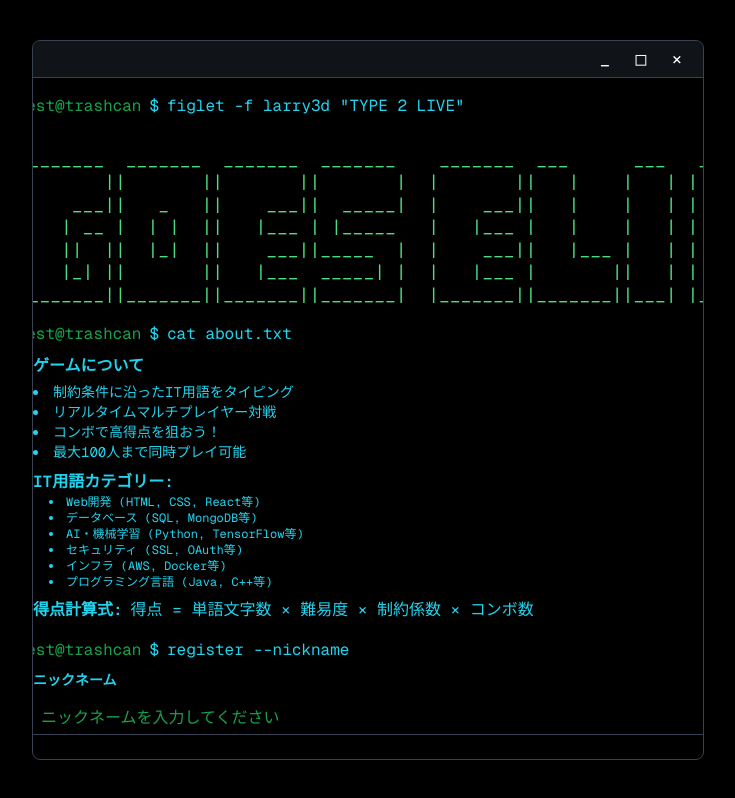
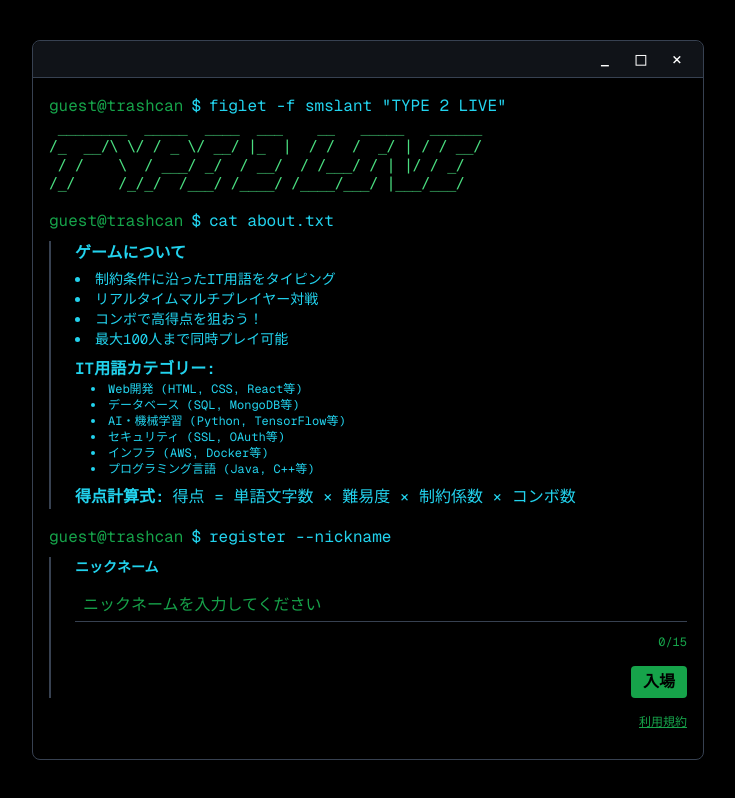
Before and after one commit to ulxsth/2506-hackz-brachio, a Next.js app in the folder frontend/: page / in a window 1280 px wide. Shown: the whole page, without its empty margins (272-1007 px from the left). Built offline with nearby package versions, Linux system fonts and the light colour scheme.

Commit message:
chore: figlet の表示を調整

```diff
--- a/frontend/app/page.tsx
+++ b/frontend/app/page.tsx
@@ -50,19 +50,15 @@ export default function Home() {
         <div className="flex items-center gap-2">
           <span className="text-terminalAccent">guest@trashcan</span>
           <span className="text-terminalText">$</span>
-          <span className="text-terminalText">figlet -f larry3d "TYPE 2 LIVE"</span>
+          <span className="text-terminalText">figlet -f smslant "TYPE 2 LIVE"</span>
         </div>
         <div>
-          <pre className="text-green-400 font-mono text-lg leading-tight mt-2 whitespace-pre">
-{`
-  _______  _______  _______  _______    _______  ___      ___   __   __  _______
- |       ||       ||       ||       |  |       ||   |    |   | |  | |  ||       |
- |    ___||   _   ||    ___||  _____|  |    ___||   |    |   | |  |_|  ||    ___|
- |   | __ |  | |  ||   |___ | |_____   |   |___ |   |    |   | |       ||   |___
- |   ||  ||  |_|  ||    ___||_____  |  |    ___||   |___ |   | |       ||    ___|
- |   |_| ||       ||   |___  _____| |  |   |___ |       ||   | |   _   ||   |___
- |_______||_______||_______||_______|  |_______||_______||___| |__| |__||_______|
-`}
+          <pre className="text-green-400 font-mono text-[15px] leading-tight tracking-tight whitespace-pre overflow-x-auto min-w-max bg-transparent p-0 m-0"
+            style={{ fontFamily: 'Consolas, "Courier New", monospace' }}>
+{` ________  _____  ____  ___    __   _____   ______
+/_  __/\\ \\/ / _ \\/ __/ |_  |  / /  /  _/ | / / __/
+ / /    \\  / ___/ _/  / __/  / /___/ / | |/ / _/
+/_/     /_/_/  /___/ /____/ /____/___/ |___/___/  `}
           </pre>
         </div>
       </div>
```
Also changed, not shown: 1 other file (tests, documents, lock files or other folders).
